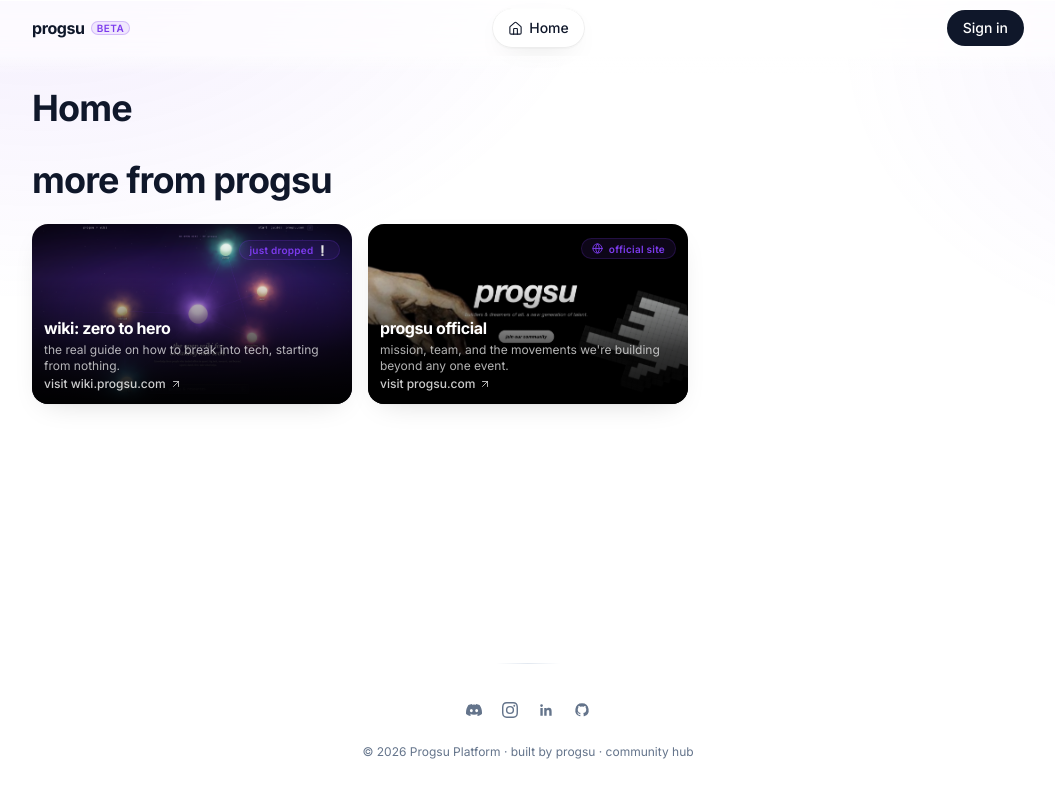
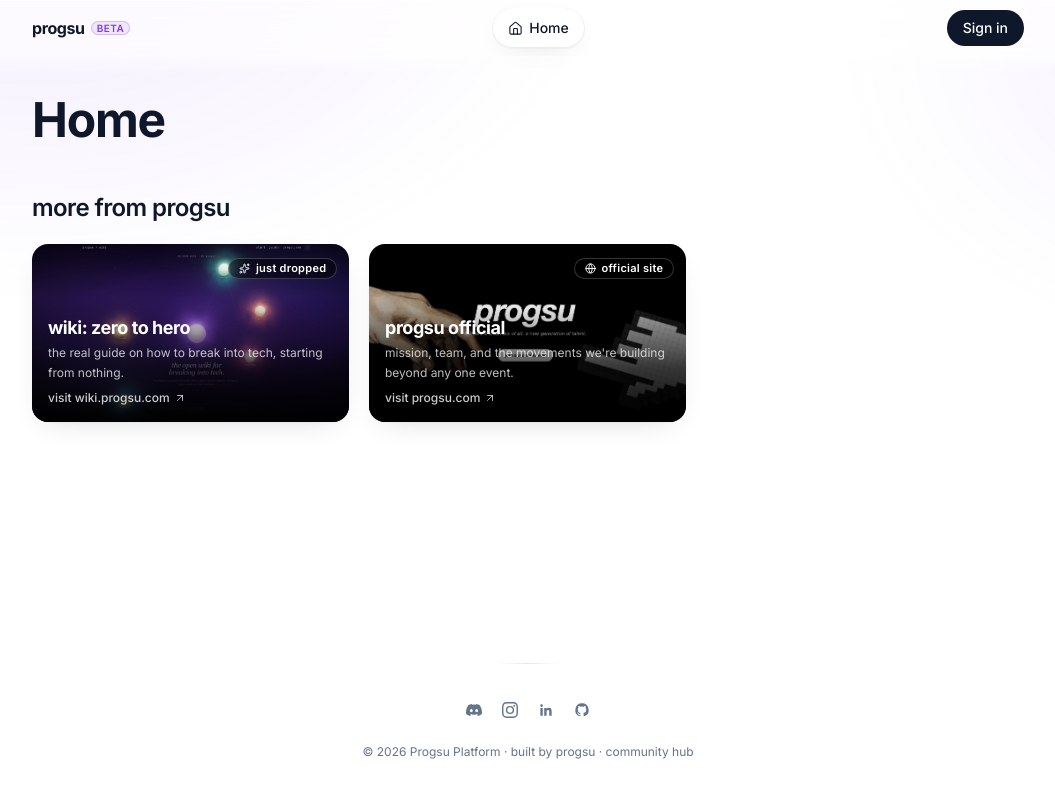
Before and after one commit to progsu-official/progsu-platform, a Next.js app: page /home in a window 1280 px wide. Shown: the whole page, without its empty margins (112-1167 px from the left). Built offline with nearby package versions, Linux system fonts and the light colour scheme; no server answers.

Commit message:
style(home): sharpen hierarchy, tile overlays and carousel controls

```diff
--- a/app/home/page.tsx
+++ b/app/home/page.tsx
@@ -1,6 +1,6 @@
 import Image from "next/image";
 import Link from "next/link";
-import { ArrowUpRight, CalendarDays, Globe, Users } from "lucide-react";
+import { ArrowUpRight, CalendarDays, Globe, Sparkles, Users } from "lucide-react";
 
 import { createClient } from "@/lib/supabase/server";
 import { resolveCoverUrl } from "@/lib/events/cover-url";
@@ -19,22 +19,20 @@ export default async function HomePage() {
   const { pinnedEvent, nextEvent } = await loadHomeEvents();
 
   return (
-    <div className="space-y-8 py-8">
+    <div className="space-y-12 py-8 sm:py-10">
       <header>
-        <h1 className="text-4xl font-bold tracking-tight">Home</h1>
+        <h1 className="text-4xl font-bold tracking-tight sm:text-5xl">Home</h1>
       </header>
 
       {pinnedEvent ? (
         <section className={`${STAGGER} delay-0`}>
-          <div className="mb-2 flex justify-start">
-            {/* Same chip recipe as the date plate and countdown timer inside
-                the hero below (rounded-xl, border-white/20, bg-black/50,
-                backdrop-blur-md) so this reads as the first piece of the
-                same hero-chrome family, not a standalone sticker. */}
-            <span className="rounded-xl border border-white/20 bg-black/50 px-3 py-1.5 text-xs font-black uppercase tracking-[0.2em] text-white backdrop-blur-md">
-              featured
+          <p className="mb-3 flex items-center gap-2 text-xs font-semibold uppercase tracking-wide text-muted-foreground">
+            <span aria-hidden className="relative flex h-2 w-2">
+              <span className="absolute inline-flex h-full w-full animate-ping rounded-full bg-primary/60 motion-reduce:animate-none" />
+              <span className="relative inline-flex h-2 w-2 rounded-full bg-primary" />
             </span>
-          </div>
+            featured
+          </p>
           <HeroCarousel
             event={pinnedEvent}
             hosts={joinHosts(pinnedEvent.hosts)}
@@ -43,15 +41,15 @@ export default async function HomePage() {
         </section>
       ) : null}
 
-      <section className="space-y-6">
+      <section className="space-y-5">
         <h2
-          className={`text-2xl font-bold tracking-tight text-foreground sm:text-4xl ${STAGGER} delay-[90ms]`}
+          className={`text-2xl font-semibold tracking-tight text-foreground ${STAGGER} delay-[90ms]`}
         >
           more from progsu
         </h2>
-        <div className="grid gap-4 sm:grid-cols-3">
+        <div className="grid gap-4 sm:grid-cols-2 sm:gap-5 lg:grid-cols-3">
           {nextEvent ? (
-            <div className={`${STAGGER} delay-[170ms]`}>
+            <div className={`sm:col-span-2 lg:col-span-1 ${STAGGER} delay-[170ms]`}>
               <UpcomingEventCard event={nextEvent} />
             </div>
           ) : null}
@@ -135,21 +133,23 @@ function InitiativeCard({
   external?: boolean;
   children: React.ReactNode;
 }) {
-  const classes = `group flex h-full flex-col overflow-hidden rounded-2xl glass glass-interactive transition-transform duration-300 ease-[cubic-bezier(0.16,1,0.3,1)] hover:-translate-y-1 motion-reduce:transition-none motion-reduce:hover:translate-y-0`;
+  const classes = `group flex h-full flex-col overflow-hidden rounded-2xl glass glass-interactive transition-transform duration-300 hover:-translate-y-1 focus-visible:outline-none focus-visible:ring-2 focus-visible:ring-ring focus-visible:ring-offset-2 focus-visible:ring-offset-background motion-reduce:transition-none motion-reduce:hover:translate-y-0`;
 
   if (external) {
     return (
-      <a href={href} target="_blank" rel="noopener noreferrer" className={classes}>
+      <a href={href} target="_blank" rel="noopener noreferrer" className={classes} style={EASE}>
         {children}
       </a>
     );
   }
   return (
-    <Link href={href} className={classes}>
+    <Link href={href} className={classes} style={EASE}>
       {children}
     </Link>
   );
 }
+
+const EASE = { transitionTimingFunction: "cubic-bezier(0.16, 1, 0.3, 1)" };
 
 // Tinted-glass chip instead of a flat gray pill, so it reads as an accent
 // on top of `.glass`/image surfaces rather than a disconnected gray sticker.
@@ -158,7 +158,7 @@ function InitiativeCard({
 // just on glass.
 function CardBadge({ children }: { children: React.ReactNode }) {
   return (
-    <span className="inline-flex w-fit shrink-0 items-center gap-1.5 rounded-full border border-primary/20 bg-primary/10 px-2.5 py-1 text-[10px] font-semibold leading-none tracking-wide text-primary backdrop-blur-sm dark:border-primary/25 dark:bg-primary/15">
+    <span className="inline-flex w-fit shrink-0 items-center gap-1.5 rounded-full border border-white/20 bg-black/50 px-2.5 py-1 text-[11px] font-semibold leading-none tracking-wide text-white backdrop-blur-sm">
       {children}
     </span>
   );
@@ -171,7 +171,7 @@ function CardVisitLink({ label, light }: { label: string; light?: boolean }) {
     <span
       className={`mt-auto inline-flex items-center gap-1 text-xs font-medium ${
         light
-          ? "text-white/80 group-hover:text-white"
+          ? "pt-1 text-white/80 transition-colors duration-200 group-hover:text-white"
           : "pt-3 text-sm text-foreground group-hover:text-primary"
       }`}
     >
@@ -179,7 +179,7 @@ function CardVisitLink({ label, light }: { label: string; light?: boolean }) {
       <ArrowUpRight
         size={12}
         strokeWidth={1.75}
-        className="transition-transform duration-300 ease-[cubic-bezier(0.16,1,0.3,1)] group-hover:translate-x-0.5 group-hover:-translate-y-0.5 motion-reduce:transition-none motion-reduce:group-hover:translate-x-0 motion-reduce:group-hover:translate-y-0"
+        className="transition-transform duration-300 group-hover:translate-x-0.5 group-hover:-translate-y-0.5 motion-reduce:transition-none motion-reduce:group-hover:translate-x-0 motion-reduce:group-hover:translate-y-0"
       />
     </span>
   );
@@ -212,11 +212,11 @@ function OfferTile({
         {image}
         <div className="absolute inset-0 bg-gradient-to-t from-black/95 from-0% via-black/70 via-30% to-transparent to-70%" />
         <div className="absolute right-3 top-3">{badge}</div>
-        <div className="absolute inset-x-0 bottom-0 flex flex-col gap-0.5 p-3">
-          <p className="text-base font-bold tracking-tight text-white drop-shadow-lg">
+        <div className="absolute inset-x-0 bottom-0 flex flex-col gap-1 p-4">
+          <p className="text-lg font-bold leading-tight tracking-tight text-white drop-shadow-lg">
             {name}
           </p>
-          <p className="line-clamp-2 text-xs text-white/70">{caption}</p>
+          <p className="line-clamp-2 text-xs leading-relaxed text-white/75">{caption}</p>
           <CardVisitLink label={visitLabel} light />
         </div>
       </div>
@@ -240,7 +240,7 @@ function UpcomingEventCard({ event }: { event: HomeEvent }) {
           <img
             src={event.coverUrl}
             alt=""
-            className="absolute inset-0 h-full w-full object-cover transition-transform duration-500 ease-[cubic-bezier(0.16,1,0.3,1)] group-hover:scale-[1.03] motion-reduce:transition-none motion-reduce:group-hover:scale-100"
+            className="absolute inset-0 h-full w-full object-cover transition-transform duration-500 group-hover:scale-[1.04] motion-reduce:transition-none motion-reduce:group-hover:scale-100"
           />
         ) : (
           <div className="flex h-full w-full items-center justify-center bg-gradient-to-br from-muted to-primary/20">
@@ -255,12 +255,12 @@ function UpcomingEventCard({ event }: { event: HomeEvent }) {
       }
       badge={
         <div className="inline-flex w-fit shrink-0 items-center overflow-hidden rounded-full border border-white/20 bg-black/50 backdrop-blur-sm">
-          <span className="inline-flex items-center gap-1.5 py-1 pl-2.5 pr-2 text-[10px] font-semibold leading-none tracking-wide text-primary">
-            <Users size={12} strokeWidth={2} />
+          <span className="inline-flex items-center gap-1.5 py-1 pl-2.5 pr-2 text-[11px] font-semibold leading-none tracking-wide tabular-nums text-white/90">
+            <Users size={12} strokeWidth={2} aria-hidden />
             {event.going_count} going
           </span>
           <span aria-hidden className="h-3 w-px bg-white/25" />
-          <span className="py-1 pl-2 pr-2.5 text-[11px] font-bold leading-none tracking-tight text-white">
+          <span className="py-1 pl-2 pr-2.5 text-[11px] font-bold leading-none tracking-tight tabular-nums text-white">
             {monthFormatter.format(start).toLowerCase()} {dayFormatter.format(start)}
           </span>
         </div>
@@ -289,10 +289,13 @@ function WikiCard() {
           src="/wiki-preview.png"
           alt="Progsu wiki: an open wiki for breaking into tech"
           fill
-          className="object-cover transition-transform duration-500 ease-[cubic-bezier(0.16,1,0.3,1)] group-hover:scale-[1.03] motion-reduce:transition-none motion-reduce:group-hover:scale-100"
+          className="object-cover transition-transform duration-500 group-hover:scale-[1.04] motion-reduce:transition-none motion-reduce:group-hover:scale-100"
         />
       }
-      badge={<CardBadge>just dropped ❕</CardBadge>}
+      badge={<CardBadge>
+          <Sparkles size={11} strokeWidth={2} aria-hidden />
+          just dropped
+        </CardBadge>}
       name="wiki: zero to hero"
       caption="the real guide on how to break into tech, starting from nothing."
       visitLabel="visit wiki.progsu.com"
@@ -312,12 +315,12 @@ function ProgsuSiteCard() {
           src="/progsu-site-preview.jpg"
           alt="progsu.com: builders and dreamers of ATL"
           fill
-          className="object-cover transition-transform duration-500 ease-[cubic-bezier(0.16,1,0.3,1)] group-hover:scale-[1.03] motion-reduce:transition-none motion-reduce:group-hover:scale-100"
+          className="object-cover transition-transform duration-500 group-hover:scale-[1.04] motion-reduce:transition-none motion-reduce:group-hover:scale-100"
         />
       }
       badge={
         <CardBadge>
-          <Globe size={11} strokeWidth={2} />
+          <Globe size={11} strokeWidth={2} aria-hidden />
           official site
         </CardBadge>
       }
```
Also changed, not shown: app/home/hero-carousel.tsx (+25 -14 lines).
